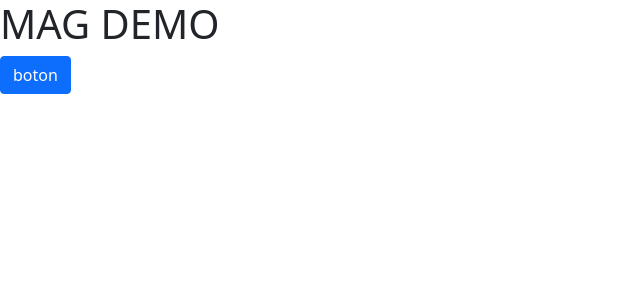
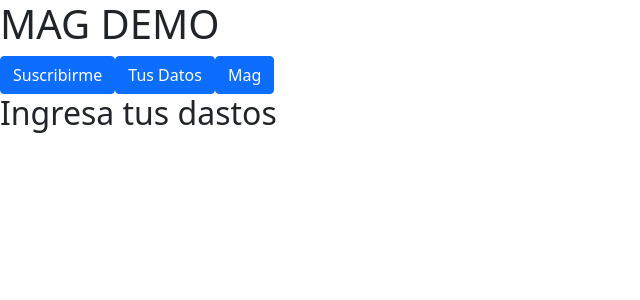
Before and after one commit to PcabanillasQ/magdemo, a React (Create React App) app: page /datos in a window 1280 px wide. Shown: the top 300 px of the page, without its empty margins (0-640 px from the left). Built offline with nearby package versions, Linux system fonts and the light colour scheme.

Commit message:
Rutas configuradas

```diff
--- a/src/App.js
+++ b/src/App.js
@@ -1,9 +1,23 @@
+import { BrowserRouter, Switch, Route, Link, Redirect } from "react-router-dom";
+import routes from "./routes";
+
 function App() {
   return (
-    <div>
+    <BrowserRouter>
       <h1>MAG DEMO</h1>
-      <button className="btn btn-primary">boton</button>
-    </div>
+      {routes.map((route, i) => (
+        <Link className="btn btn-primary" to={route.path}>
+          {route.name}
+        </Link>
+      ))}
+
+      <Switch>
+        {routes.map((route, i) => (
+          <Route exact key={i} path={route.path} component={route.component} />
+        ))}
+        <Redirect to="/suscipcion" />
+      </Switch>
+    </BrowserRouter>
   );
 }
 
--- /dev/null
+++ b/src/routes.js
@@ -0,0 +1,22 @@
+import Confirmation from "views/Confirmation";
+import PersonalInfo from "views/PersonalInfo";
+import Suscription from "views/Suscription";
+
+const routes = [
+  {
+    path: "/suscipcion",
+    name: "Suscribirme",
+    component: Suscription,
+  },
+  {
+    path: "/datos",
+    name: "Tus Datos",
+    component: PersonalInfo,
+  },
+  {
+    path: "/confirmacion",
+    name: "Mag",
+    component: Confirmation,
+  },
+];
+export default routes;
--- /dev/null
+++ b/src/views/Confirmation.js
@@ -0,0 +1,7 @@
+import React from "react";
+
+const Confirmation = () => {
+  return <h2>Confirmation</h2>;
+};
+
+export default Confirmation;
--- /dev/null
+++ b/src/views/PersonalInfo.js
@@ -0,0 +1,7 @@
+import React from "react";
+
+const PersonalInfo = () => {
+  return <h2>Ingresa tus dastos</h2>;
+};
+
+export default PersonalInfo;
--- /dev/null
+++ b/src/views/Suscription.js
@@ -0,0 +1,11 @@
+import React from "react";
+
+const Suscription = () => {
+  return (
+    <div>
+      <h2>Subcripción</h2>
+    </div>
+  );
+};
+
+export default Suscription;
```
